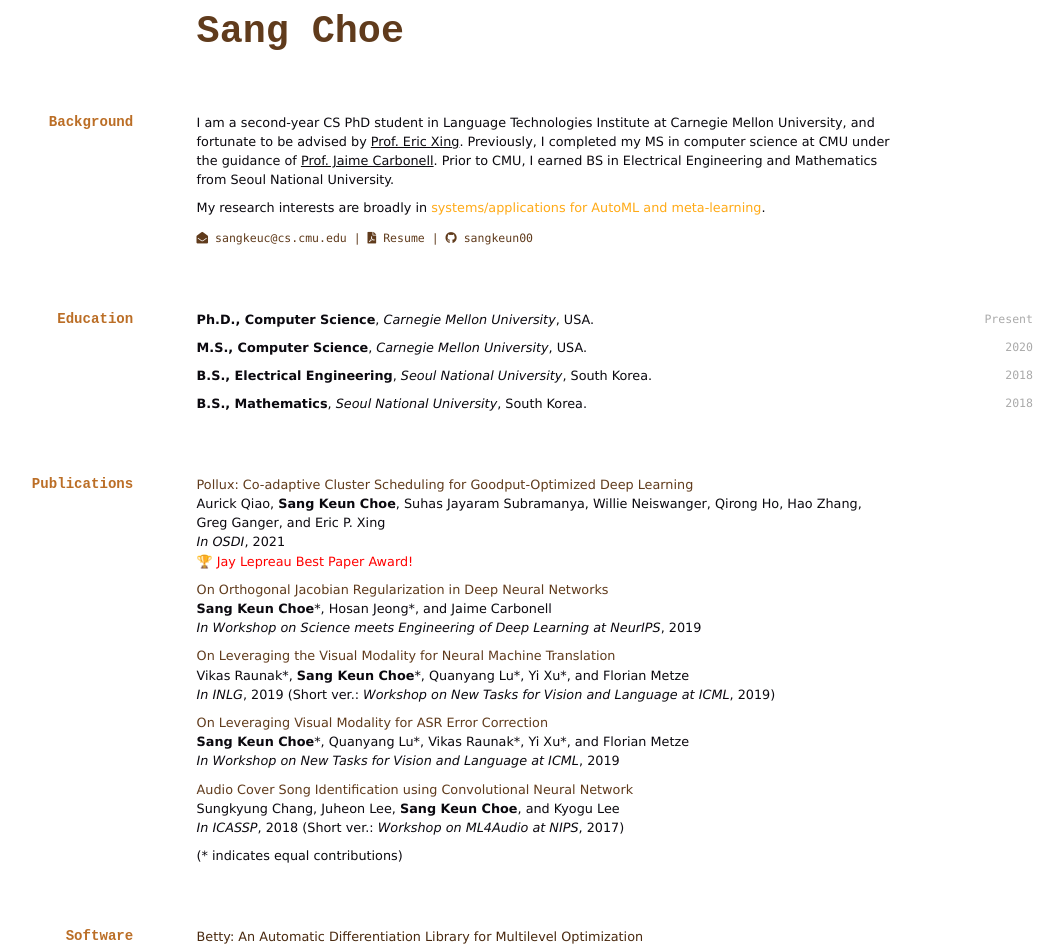
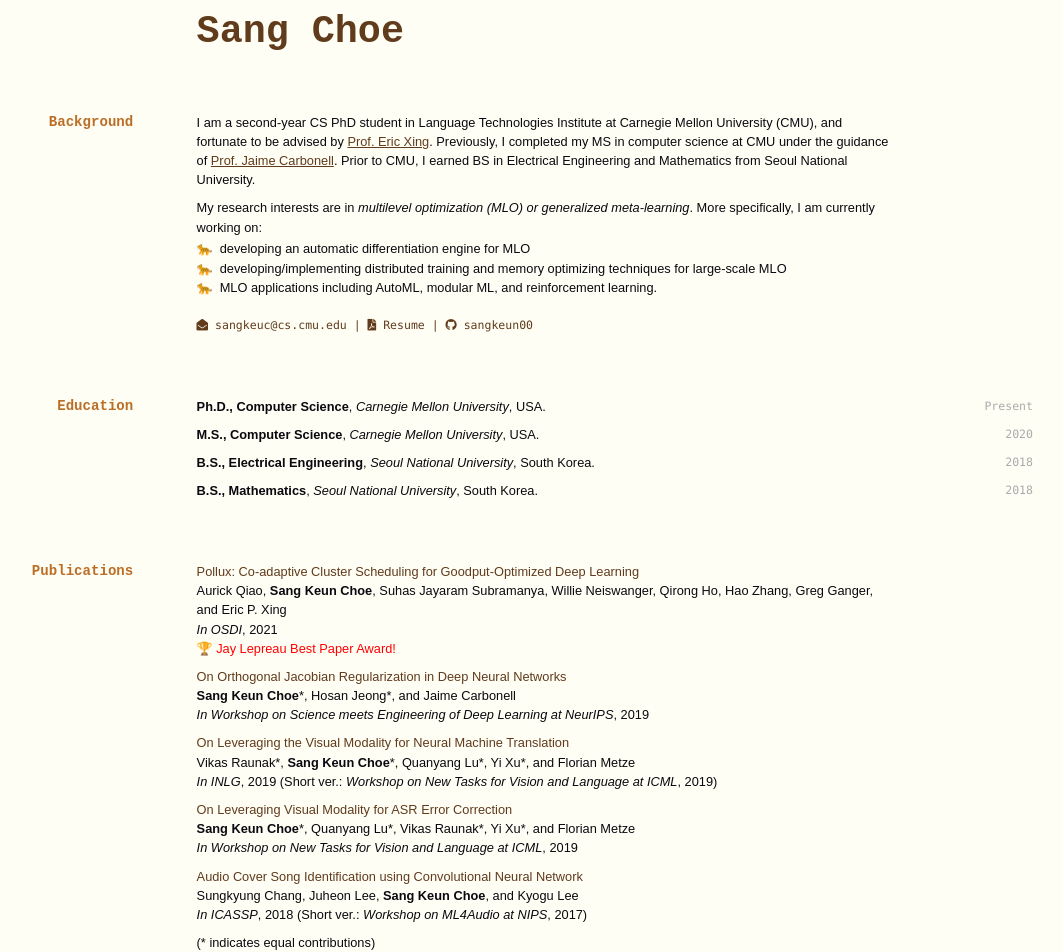
Before and after one commit to sangkeun00/sangkeun00.github.io, a Jekyll site: the page built from index.md, in a window 1280 px wide. Shown: the top 952 px of the page, without its empty margins (133-1196 px from the left). Built offline with Jekyll 4.4.1, drawn with Linux system fonts in a browser that asks for light colours; nearby versions of some CDN libraries; a style sheet for code colours, icons or effects is not loaded; some of the changed text lies outside the part shown.

Commit message:
research interest update

```diff
--- a/index.md
+++ b/index.md
@@ -5,9 +5,13 @@
 # Sang Choe
 
 ## Background
-I am a second-year CS PhD student in Language Technologies Institute at Carnegie Mellon University, and fortunate to be advised by <a href="http://www.cs.cmu.edu/~epxing/">Prof. Eric Xing</a>. Previously, I completed my MS in computer science at CMU under the guidance of <a href="https://www.cs.cmu.edu/~jgc/">Prof. Jaime Carbonell</a>. Prior to CMU, I earned BS in Electrical Engineering and Mathematics from Seoul National University.
+I am a second-year CS PhD student in Language Technologies Institute at Carnegie Mellon University (CMU), and fortunate to be advised by <a href="http://www.cs.cmu.edu/~epxing/">Prof. Eric Xing</a>. Previously, I completed my MS in computer science at CMU under the guidance of <a href="https://www.cs.cmu.edu/~jgc/">Prof. Jaime Carbonell</a>. Prior to CMU, I earned BS in Electrical Engineering and Mathematics from Seoul National University.
 
-My research interests are broadly in <font color="ffaa17">systems/applications for AutoML and meta-learning</font>.
+My research interests are in *multilevel optimization (MLO) or generalized meta-learning*. More specifically, I am currently working on:
+- &#128006;&nbsp;&nbsp;developing an automatic differentiation engine for MLO
+- &#128006;&nbsp;&nbsp;developing/implementing distributed training and memory optimizing techniques for large-scale MLO
+- &#128006;&nbsp;&nbsp;MLO applications including AutoML, modular ML, and reinforcement learning.
+
 
 <!--<a href="sangkeuc@cs.cmu.edu">sangkeuc@cs.cmu.edu</a>-->
 
@@ -96,7 +103,7 @@
 
 ## Miscellaneous
 
-I spend most of *my spare time* playing with my lil pupper, Betty. (<a href="https://www.instagram.com/bettyberry___" style="color:#49290f; text-decoration:none"><i class="fab fa-instagram"></i> bettyberry___</a>)
+I spend most of *my spare time* playing with my lil pupper, Betty (<a href="https://www.instagram.com/bettyberry___" style="color:#49290f; text-decoration:none"><i class="fab fa-instagram"></i> bettyberry___</a>).
 
 <img src="./assets/betty.jpg" alt="betty" width="59%" height="auto">
 
--- a/media/cv-screen.css
+++ b/media/cv-screen.css
@@ -56,10 +56,12 @@
 	font-size: 80%;
 	line-height: 1.5em;
 	/*also written as...  font: normal normal 400 100%/1.5em;*/
-	font-family: Avenir,Verdana,sans-serif;
+	/*font-family: Avenir,Verdana,sans-serif;*/
+  font-family: Arial, Helvetica, sans-serif;
 	margin-top: 1em;
 	margin-left: 1em;
 	color: #0b090f;
+  background-color: #fffef5;
 }
 
 p {
@@ -155,7 +157,7 @@
 }
 
 a {
-	color: inherit;
+	color: #603b1c;
 	/*text-decoration:none*/
 }
 
```
Also changed, not shown: other parts of index.md (+3 -0 lines).
